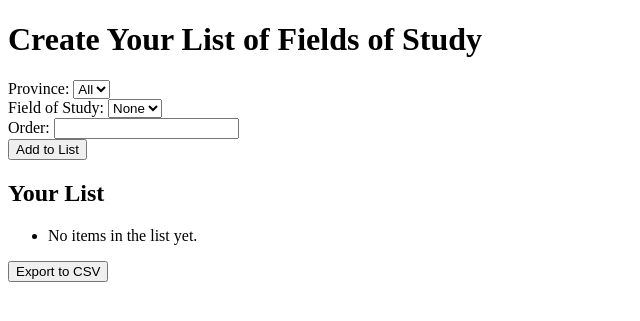
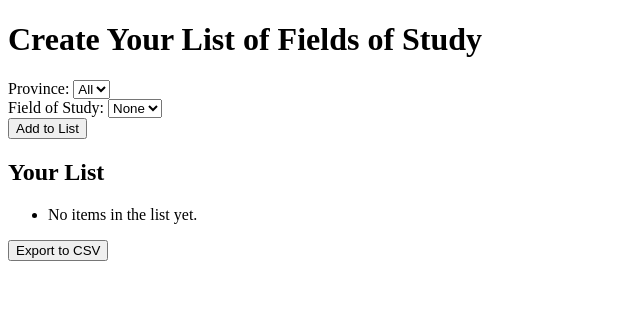
Before and after one commit to sali72/komak_reshte_site, a Django app: page / in a window 1280 px wide. Shown: the top 321 px of the page, without its empty margins (0-640 px from the left). Run offline with Django 5.2, Linux system fonts and the light colour scheme; data that the repository does not hold is empty; some libraries are stand-ins or nearby versions.

Commit message:
Fix add to list error

```diff
--- a/komak_reshte/crud/forms.py
+++ b/komak_reshte/crud/forms.py
@@ -11,7 +11,6 @@ class FieldOfStudyForm(forms.Form):
     field_of_study = forms.ChoiceField(
         choices=[("", "None")], required=True, widget=forms.Select()
     )
-    order = forms.IntegerField()
 
     def __init__(self, *args, **kwargs):
         super().__init__(*args, **kwargs)
--- a/komak_reshte/templates/komak_reshte/create_list.html
+++ b/komak_reshte/templates/komak_reshte/create_list.html
@@ -1,13 +1,12 @@
 <!DOCTYPE html>
 <html lang="en">
-
 <head>
     <meta charset="UTF-8">
     <meta name="viewport" content="width=device-width, initial-scale=1.0">
     <title>Create Field of Study List</title>
     <script src="https://code.jquery.com/jquery-3.6.0.min.js"></script>
+    <script src="https://cdnjs.cloudflare.com/ajax/libs/Sortable/1.14.0/Sortable.min.js"></script>
 </head>
-
 <body>
     <h1>Create Your List of Fields of Study</h1>
     <!-- Form for adding a field of study -->
@@ -21,21 +20,17 @@
             <label for="name_field_of_study">Field of Study:</label>
             {{ form.field_of_study }}
         </div>
-        <div>
-            <label for="id_order">Order:</label>
-            {{ form.order }}
-        </div>
         <button type="submit">Add to List</button>
     </form>
     <!-- Display the current list -->
     <h2>Your List</h2>
-    <ul>
+    <ul id="sortable-list">
         {% if field_list %}
-        {% for item in field_list %}
-        <li>{{ item.field_of_study }} - Order: {{ item.order }}</li>
-        {% endfor %}
+            {% for item in field_list %}
+                <li data-id="{{ item.field_of_study }}">{{ item.field_of_study }} - Order: {{ item.order }}</li>
+            {% endfor %}
         {% else %}
-        <li>No items in the list yet.</li>
+            <li>No items in the list yet.</li>
         {% endif %}
     </ul>
     <!-- Export button (if you want to add an export option) -->
@@ -68,11 +63,23 @@
                     $fieldOfStudy.append('<option value="' + field.id + '">' + displayText + '</option>');
                 });
             }
+
+            // Initialize Sortable
+            new Sortable(document.getElementById('sortable-list'), {
+                animation: 150,
+                onEnd: function (evt) {
+                    updateOrder();
+                }
+            });
+
+            function updateOrder() {
+                let order = 1;
+                $('#sortable-list li').each(function() {
+                    $(this).find('.order').text('Order: ' + order);
+                    order++;
+                });
+            }
         });
-        </script>
-
-
-
+    </script>
 </body>
-
 </html>
--- a/komak_reshte/views.py
+++ b/komak_reshte/views.py
@@ -32,7 +32,8 @@ def save_form_data_to_session(request, form):
     field_list = request.session["field_list"]
     new_entry = {
         "field_of_study": form.cleaned_data["field_of_study"],
-        "order": form.cleaned_data["order"],
+        "order": len(field_list)
+        + 1,  # Automatically set the order to the end of the list
     }
     field_list.append(new_entry)
     request.session["field_list"] = field_list
```
